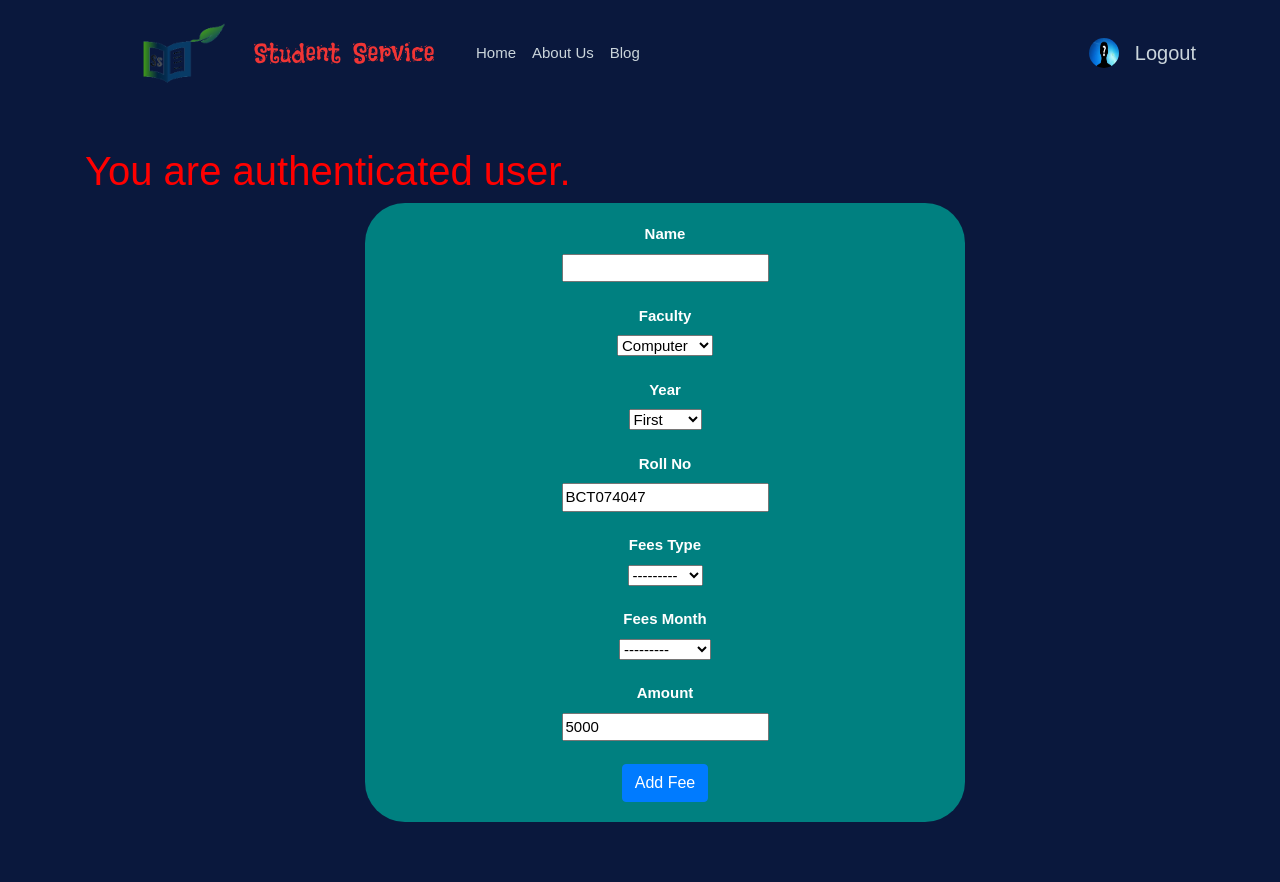
After one commit to PreritBhandari/StudentService---Complete-Webapp-Project-, a Django app: page /account/AddFee/ in a window 1280 px wide. The commit adds this page. Run offline with Django 3.2, Linux system fonts and the light colour scheme; the visitor is signed in with stand-in values (Sample User, id 1); some libraries are stand-ins or nearby versions.

Commit message:
[Updated] Add section for fees

```diff
--- a/blog/admin.py
+++ b/blog/admin.py
@@ -1,7 +1,8 @@
 from django.contrib import admin
-from .models import Post,Fee,Fullfee,Book
+from .models import Post, Fee, Fullfee, Book, AddFee
 
 admin.site.register(Post)
 admin.site.register(Fee)
 admin.site.register(Fullfee)
 admin.site.register(Book)
+admin.site.register(AddFee)
--- a/blog/models.py
+++ b/blog/models.py
@@ -123,6 +123,94 @@ class Book(models.Model):
     def __str__(self):
         return self.title
 
+    def get_absolute_url(self):
+        return reverse('book_list')
+
+
+class AddFee(models.Model):
+    faculties = [
+
+        ('BCT', 'Computer'),
+        ('BEL', 'Electrical'),
+        ('BEX', 'Electronics'),
+        ('BCE', 'Civil')
+
+    ]
+
+    years = [
+
+        ('1st', 'First'),
+        ('2nd', 'Second'),
+        ('3rd', 'Third'),
+        ('4th', 'Fourth')
+
+    ]
+
+    month = [
+
+        ('jan', 'January'),
+        ('feb', 'February'),
+
+        ('march', 'March'),
+        ('april', 'April'),
+
+        ('may', 'May'),
+        ('june', 'June'),
+
+        ('july', 'July'),
+        ('august', 'August'),
+
+        ('sept', 'Sept'),
+        ('oct', 'October'),
+
+        ('nov', 'November'),
+        ('dec', 'December')
+
+    ]
+
+    type = [
+
+        ('monthly', 'monthly'),
+        ('annual', 'annual')
+
+    ]
+
+    month = [
+
+        ('jan', 'January'),
+        ('feb', 'February'),
+
+        ('march', 'March'),
+        ('april', 'April'),
+
+        ('may', 'May'),
+        ('june', 'June'),
+
+        ('july', 'July'),
+        ('august', 'August'),
+
+        ('sept', 'Sept'),
+        ('oct', 'October'),
+
+        ('nov', 'November'),
+        ('dec', 'December')
+
+    ]
+
+    user = models.ForeignKey(User, on_delete=models.CASCADE)
+    name = models.CharField(max_length=200)
+    faculty = models.CharField(max_length=10, choices=faculties, default='BCT')
+    year = models.CharField(max_length=10, choices=years
+                            , default='1st')
+    roll_no = models.CharField(max_length=9, default='BCT074047')
+
+    fees_type = models.CharField(max_length=10, choices=type)
+    fee_month = models.CharField(max_length=1000, choices=month, blank=True)
+    fee_paid_date = models.DateTimeField(default=timezone.now)
+    amount = models.IntegerField(default=5000)
+
+    def __str__(self):
+        return f' {self.name} {self.fees_type} fees'
 
     def get_absolute_url(self):
-        return reverse('book_list')
+        return reverse('account-list')
--- a/blog/static/blog/main.css
+++ b/blog/static/blog/main.css
@@ -10,8 +10,9 @@ body {
 
 }
 
-header{
-padding-bottom:70px;
+
+header {
+    padding-bottom: 70px;
 }
 
 h1, h2, h3, h4, h5, h6 {
--- /dev/null
+++ b/blog/templates/blog/AddFee.html
@@ -0,0 +1,67 @@
+{% extends "blog/base.html" %}
+{% load crispy_forms_tags %}
+
+{% block content %}
+
+<div style="color: white;">
+
+
+    {% if user.is_superuser %}
+
+
+    <style>
+        label {
+            font-size: 15px;
+            font-weight: bold;
+        }
+    </style>
+
+    <form method="POST" enctype="multipart/form-data">
+        {% csrf_token %}
+        <div style="margin-left: 280px;text-align: center;background-color: teal;width: 600px;border-radius: 40px">
+
+
+            <label style="margin-top: 20px">Name </label><br/>
+            {{ form.name}}
+            <br/><br/>
+
+
+            <label>Faculty</label><br/>
+            {{ form.faculty }}<br/><br/>
+
+            <label>Year</label><br/>
+            {{ form.year }}<br/><br/>
+
+
+            <label>Roll No</label><br/>
+            {{ form.roll_no }}<br/><br/>
+
+            <label>Fees Type</label><br/>
+            {{ form.fees_type }}<br/><br/>
+
+            <label>Fees Month</label><br/>
+            {{ form.fee_month}}<br/><br/>
+
+
+            <label>Amount</label><br/>
+            {{ form.amount}}<br/><br/>
+
+
+            <button style=" margin-bottom:20px; " type="submit" class="btn btn-primary">Add Fee</button>
+        </div>
+    </form>
+
+
+    {% else %}
+    Request Your College Administration For Fee Addition.If you are the College Staff, you can add the Fee with our
+    Staff Login Page.Login with the Staff if you are Staff.
+
+    <br/><br/>
+
+    Thanks For Visiting !!
+
+    {% endif %}
+</div>
+
+
+{% endblock content %}
--- a/blog/urls.py
+++ b/blog/urls.py
@@ -1,7 +1,7 @@
 from django.urls import path
-from .views import PostListView, PostCreateView, PostUpdateView, PostDeleteView
+from .views import PostListView, PostCreateView, PostUpdateView, PostDeleteView, AddFeeCreateView, AddFeeListView
 from . import views
-from .views import FeeListView, FullfeeCreateView, FullfeeUpdateView
+from .views import FullfeeCreateView, FullfeeUpdateView
 
 urlpatterns = [
     path('', views.home, name='blog-home'),
@@ -10,7 +10,8 @@ urlpatterns = [
     path('rate/<int:pk>/delete/', PostDeleteView.as_view(), name='post-delete'),
     path('about/', views.about, name='blog-about'),
     path('rate/', PostListView.as_view(), name='blog-rate'),
-    path('account/list', FeeListView.as_view(), name='account-list'),
+    path('account/list', AddFeeListView.as_view(), name='account-list'),
     path('account/add-fee/add/', FullfeeCreateView.as_view(), name='add-fee'),
     path('account/add-fee/add/<int:pk>/update', FullfeeUpdateView.as_view(), name='full-fee-update'),
+    path('account/AddFee/', AddFeeCreateView.as_view(), name='AddFee')
 ]
--- a/blog/views.py
+++ b/blog/views.py
@@ -2,7 +2,8 @@ from django.shortcuts import render, redirect
 from django.http import HttpResponse
 from django.views.generic import ListView, CreateView, UpdateView, DeleteView
 from django.contrib.auth.mixins import LoginRequiredMixin, UserPassesTestMixin
-from .models import Post, Fee, Fullfee, Book
+
+from .models import Post, Fee, Fullfee, Book, AddFee
 from django.contrib.auth.decorators import login_required
 from django.core.files.storage import FileSystemStorage
 
@@ -171,18 +172,18 @@ def account(request):
     return render(request, 'blog/account.html')
 
 
-class FeeListView(ListView):
-    model = Fee
-    template_name = 'blog/account-list.html'
-    context_object_name = 'fees'
-    ordering = ['fullname']
+# class FeeListView(ListView):
+#     model = Fee
+#     template_name = 'blog/account-list.html'
+#     context_object_name = 'fees'
+#     ordering = ['fullname']
 
-
-class FullfeeListView(ListView):
-    model = Fullfee
-    template_name = 'blog/add-fee.html'
-    context_object_name = 'fullfees'
-    ordering = ['fullname']
+#
+# class FullfeeListView(ListView):
+#     model = Fullfee
+#     template_name = 'blog/add-fee.html'
+#     context_object_name = 'fullfees'
+#     ordering = ['fullname']
 
 
 class FullfeeCreateView(LoginRequiredMixin, CreateView):
@@ -209,3 +210,21 @@ class FullfeeUpdateView(LoginRequiredMixin, UserPassesTestMixin, UpdateView):
         if self.request.user == fullfee.details.fullname:
             return True
         return False
+
+
+class AddFeeCreateView(LoginRequiredMixin, CreateView):
+    model = AddFee
+    fields = ['name', 'roll_no', 'faculty', 'year', 'fees_type', 'fee_month', 'amount']
+    template_name = 'blog/AddFee.html'
+
+    def form_valid(self, form):
+        form.instance.user = self.request.user
+        return super().form_valid(form)
+
+
+class AddFeeListView(LoginRequiredMixin, ListView):
+    model = AddFee
+    template_name = 'blog/account-list.html'
+    context_object_name = 'fees'
+    queryset = AddFee.objects.all()
+    ordering = ['-fee_paid_date']
--- a/django_project/settings.py
+++ b/django_project/settings.py
@@ -105,7 +105,7 @@ AUTH_PASSWORD_VALIDATORS = [
 
 LANGUAGE_CODE = 'en-us'
 
-TIME_ZONE = 'UTC'
+TIME_ZONE = 'Asia/Kathmandu'
 
 USE_I18N = True
 
```
Also changed, not shown: blog/templates/blog/account-list.html (+22 -31 lines), media/table.css (+6 -1 lines), blog/migrations/0001_initial.py, blog/migrations/0002_auto_20210220_0943.py (deleted), blog/migrations/0003_auto_20210220_1107.py (deleted), blog/migrations/0004_auto_20210220_1109.py (deleted), blog/migrations/0005_auto_20210220_1153.py (deleted), 1 other file. Lines whose indentation alone changed are shown as unchanged.
